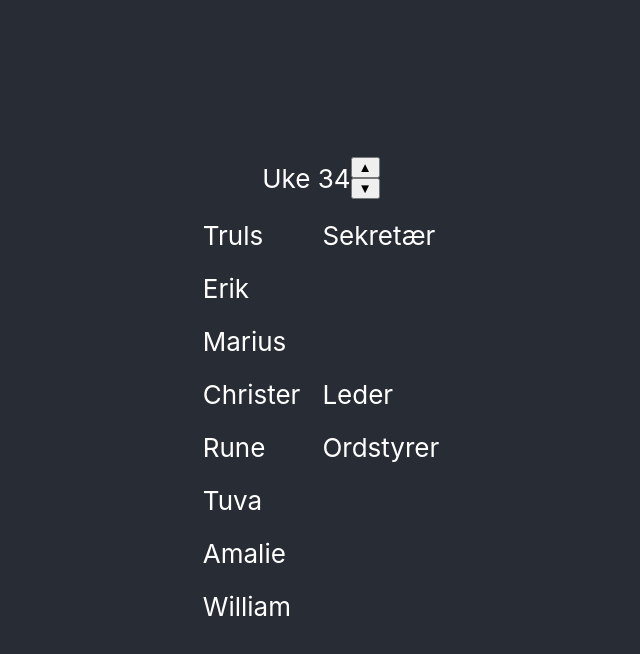
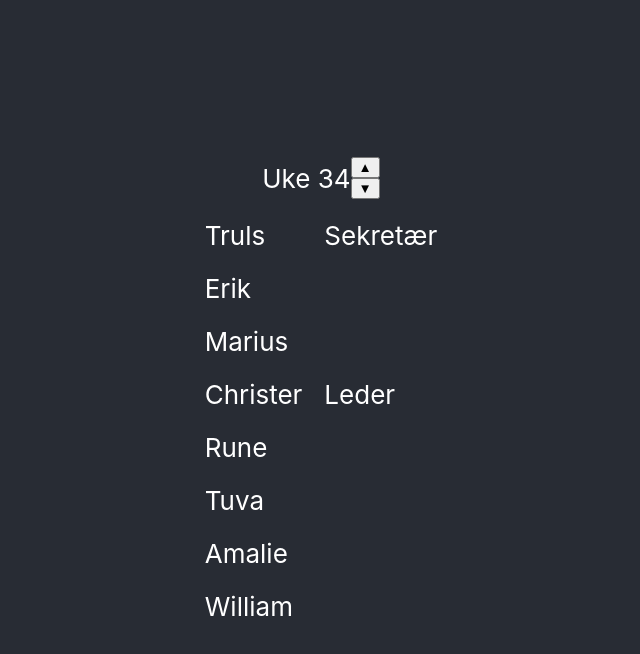
Before and after one commit to TrulsStenrud/React-app, a React (Create React App) app: page / in a window 1280 px wide. Shown: the top 654 px of the page, without its empty margins (319-959 px from the left). Built offline with nearby package versions, Linux system fonts and the light colour scheme.

Commit message:
Remove ordstyrer

```diff
--- a/src/RoleList/RoleList.tsx
+++ b/src/RoleList/RoleList.tsx
@@ -15,7 +15,7 @@ const people = [
     'William',
 ]
 
-const roles = ['Leder', 'Ordstyrer', 'Sekretær']
+const roles = ['Leder', '', 'Sekretær']
 
 function getAssignedRoles() {
     const seed = "AwesomeSeed"
```
